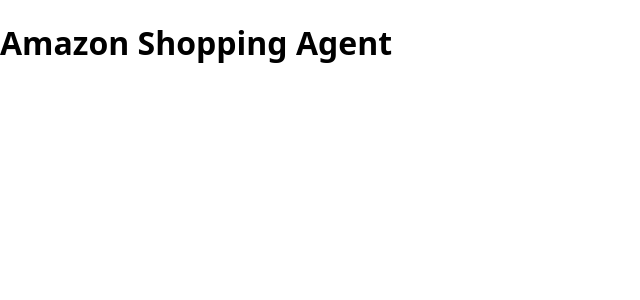
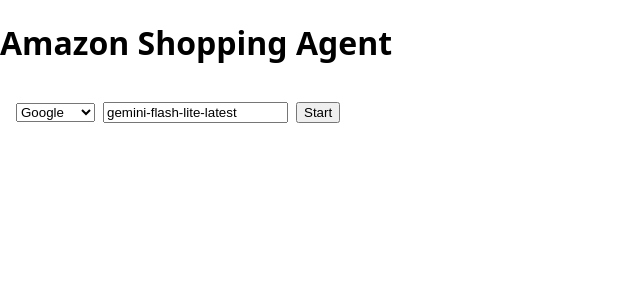
Before and after one commit to mtlapinski/anz-agent, a React (Vite) app in the folder web/: page / in a window 1280 px wide. Shown: the top 300 px of the page, without its empty margins (0-640 px from the left). Built offline with nearby package versions, Linux system fonts and the light colour scheme; the HTML template or start-up script is replaced by a standard one.

Commit message:
feat: wire up session start flow in the web UI

```diff
--- a/web/src/App.tsx
+++ b/web/src/App.tsx
@@ -1,7 +1,36 @@
+import { useState } from "react";
+import SessionBar from "./components/SessionBar";
+import { createSession } from "./api";
+
 export default function App() {
+  const [threadId, setThreadId] = useState<string | null>(null);
+  const [sessionError, setSessionError] = useState<string | null>(null);
+
+  async function handleStart(provider: string, model: string) {
+    setSessionError(null);
+    try {
+      const id = await createSession(provider, model);
+      setThreadId(id);
+    } catch (e) {
+      setSessionError((e as Error).message);
+    }
+  }
+
+  if (!threadId) {
+    return (
+      <div className="app">
+        <div>
+          <h1>Amazon Shopping Agent</h1>
+          <SessionBar onStart={handleStart} />
+          {sessionError && <p style={{ color: "red" }}>{sessionError}</p>}
+        </div>
+      </div>
+    );
+  }
+
   return (
     <div className="app">
-      <h1>Amazon Shopping Agent</h1>
+      <p>Session started: {threadId}</p>
     </div>
   );
 }
--- /dev/null
+++ b/web/src/api.ts
@@ -0,0 +1,32 @@
+import type { ChatResponse } from "./types";
+
+export async function createSession(provider: string, model: string): Promise<string> {
+  const res = await fetch("/session", {
+    method: "POST",
+    headers: { "Content-Type": "application/json" },
+    body: JSON.stringify({ provider, model }),
+  });
+  const body = await res.json();
+  if (!res.ok) {
+    throw new Error(body.detail ?? "failed to create session");
+  }
+  return body.thread_id;
+}
+
+export async function sendChat(threadId: string, message: string): Promise<ChatResponse> {
+  const res = await fetch("/chat", {
+    method: "POST",
+    headers: { "Content-Type": "application/json" },
+    body: JSON.stringify({ thread_id: threadId, message }),
+  });
+  return res.json();
+}
+
+export async function sendResume(threadId: string, score: number, note?: string): Promise<ChatResponse> {
+  const res = await fetch("/resume", {
+    method: "POST",
+    headers: { "Content-Type": "application/json" },
+    body: JSON.stringify({ thread_id: threadId, score, note }),
+  });
+  return res.json();
+}
--- /dev/null
+++ b/web/src/components/SessionBar.tsx
@@ -0,0 +1,31 @@
+import { useState } from "react";
+
+interface Props {
+  onStart: (provider: string, model: string) => void;
+}
+
+const DEFAULTS: Record<string, string> = {
+  google: "gemini-flash-lite-latest",
+  anthropic: "claude-haiku-4-5-20251001",
+};
+
+export default function SessionBar({ onStart }: Props) {
+  const [provider, setProvider] = useState("google");
+  const [model, setModel] = useState(DEFAULTS.google);
+
+  function handleProviderChange(next: string) {
+    setProvider(next);
+    setModel(DEFAULTS[next]);
+  }
+
+  return (
+    <div className="session-bar">
+      <select value={provider} onChange={(e) => handleProviderChange(e.target.value)}>
+        <option value="google">Google</option>
+        <option value="anthropic">Anthropic</option>
+      </select>
+      <input value={model} onChange={(e) => setModel(e.target.value)} />
+      <button onClick={() => onStart(provider, model)}>Start</button>
+    </div>
+  );
+}
--- /dev/null
+++ b/web/src/types.ts
@@ -0,0 +1,35 @@
+export interface Product {
+  title: string;
+  price: number | null;
+  currency: string;
+  rating: number | null;
+  review_count: number | null;
+  prime: boolean;
+  url: string | null;
+  image: string | null;
+}
+
+export type ViewType = "cards" | "table" | "chart";
+
+export interface ChatMessageResponse {
+  type: "message";
+  text: string;
+  products: Product[] | null;
+  view: ViewType | null;
+}
+
+export interface EvalRequestResponse {
+  type: "eval_request";
+  query: string;
+  optimize_for: string;
+  recommendation: string;
+  products: Product[] | null;
+  view: ViewType | null;
+}
+
+export interface ErrorResponse {
+  type: "error";
+  message: string;
+}
+
+export type ChatResponse = ChatMessageResponse | EvalRequestResponse | ErrorResponse;
```
